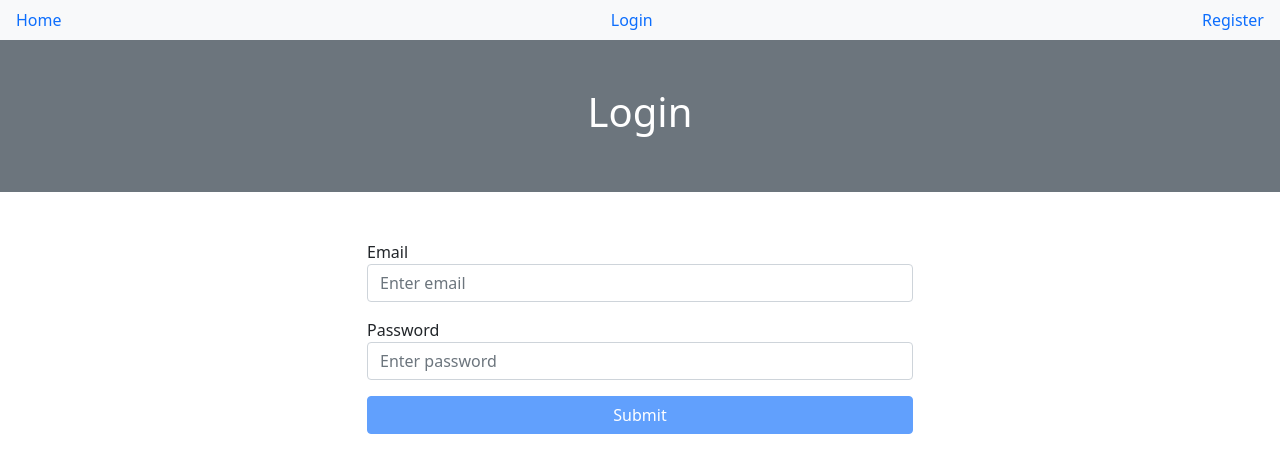
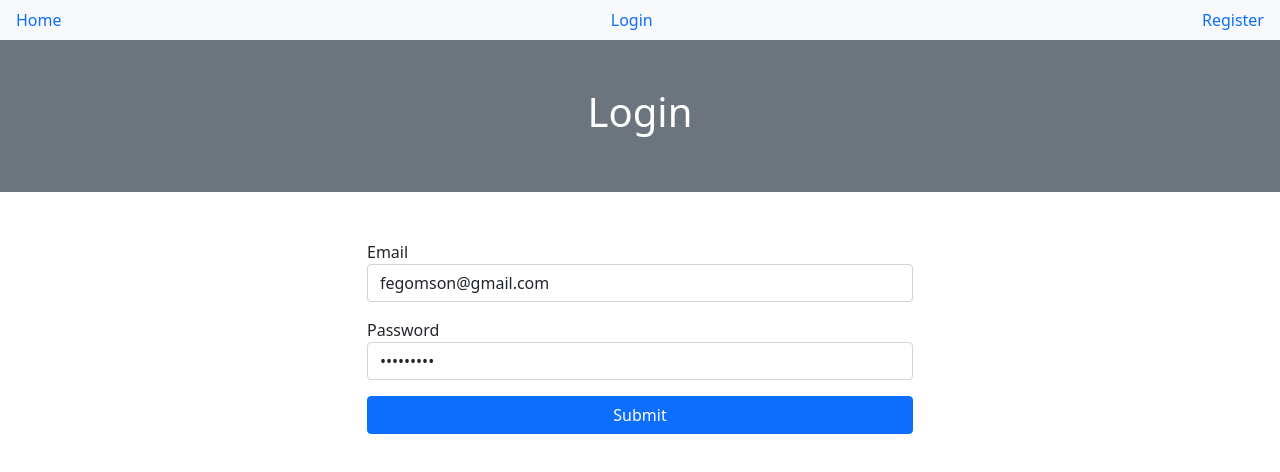
Before and after one commit to femmor/hotel-booking, a React (Create React App) app in the folder client/: page /login in a window 1280 px wide. Shown: the top 472 px of the page. Built offline with nearby package versions, Linux system fonts and the light colour scheme.

Commit message:
code cleanup

```diff
--- a/client/src/auth/Login.js
+++ b/client/src/auth/Login.js
@@ -5,8 +5,8 @@ import LoginForm from "../components/LoginForm";
 
 const Login = () => {
   const [credentials, setCredentials] = useState({
-    email: "",
-    password: "",
+    email: "fegomson@gmail.com",
+    password: "Test12345",
   });
 
   const handleChange = e => {
--- a/client/src/auth/Register.js
+++ b/client/src/auth/Register.js
@@ -7,9 +7,9 @@ import { toast } from "react-toastify";
 const Register = () => {
   let navigate = useNavigate();
   const [credentials, setCredentials] = useState({
-    name: "",
-    email: "",
-    password: "",
+    name: "Emmanuel",
+    email: "fegomson@gmail.com",
+    password: "Test12345",
   });
 
   const handleChange = e => {
```
Also changed, not shown: 2 other files (tests, documents, lock files or other folders).
